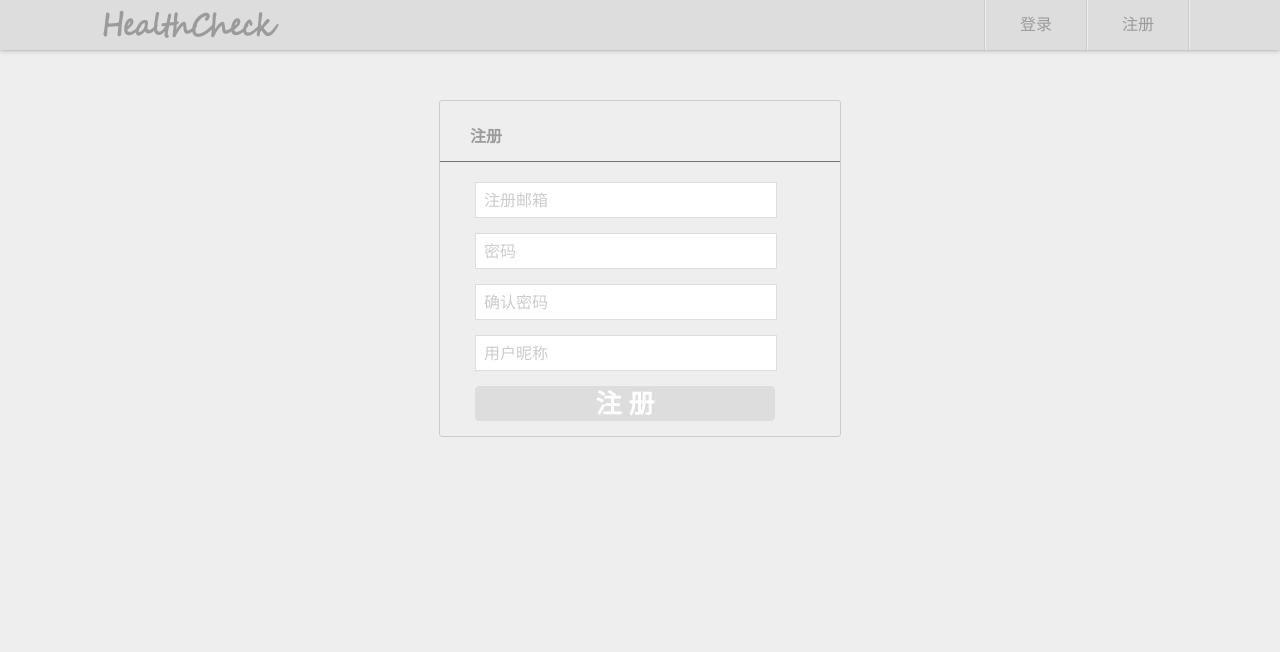
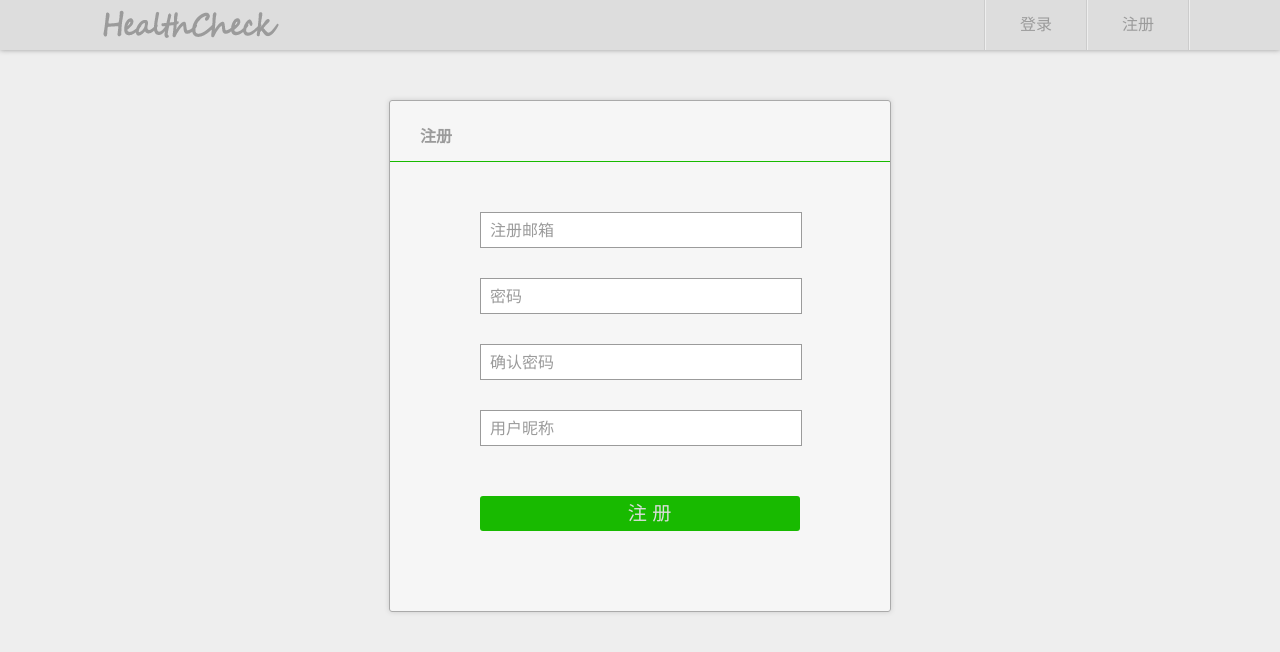
Before and after one commit to Health-Check-For-Cloud-Server/HealthCheckRepo, a plain HTML site: page signup.html in a window 1280 px wide. Drawn offline with Linux system fonts and the light colour scheme.

Commit message:
a little modification

```diff
--- a/css/login.css
+++ b/css/login.css
@@ -68,7 +68,7 @@ div#login_box button{
     margin-top:50px;
     font-family: inherit;
     cursor: pointer;
-    border-radius: 5px;
+    border-radius: 3px;
 }
 div#login_box button:hover{
     background: #18d600;
--- a/css/signup.css
+++ b/css/signup.css
@@ -5,11 +5,13 @@
 
 /*注册模块*/
 .register{
-	width:400px;
+	width:500px;
 	margin:50px auto;
-	border: 1px solid #CCCCCC;
+	border: 1px solid #aaa;
 	border-radius: 3px;
 	font-family: Arial,"微软雅黑","宋体";
+	background: rgba(255,255,255,0.5);
+	box-shadow:0px 0px 5px #ccc;
 }
 
 /*注册模块头部*/
@@ -28,23 +30,24 @@
 /*注册模块主体*/
 .register-content{
 	position:relative;
-	padding-top:5px;
+	padding:50px;
 }
 .register-content div{
-	margin:15px 25px 15px 35px;
+	margin-left: 40px;
+	margin-bottom: 30px;
 }
 .register-content label{
-	color:#ccc;
+	color:#9b9b9b;
 }
 .register-content input{
 	display:inline-block;
-	width: 300px;
+	width: 320px;
 	height: 34px;
 	line-height: 34px;
 	text-indent:1em;
 	font-size:14px;
 	outline:none;
-	border:1px solid #dddddd;
+	border:1px solid #9b9b9b;
 }
 .register-content input:hover{
 	border:1px solid #9b9b9b ;
@@ -71,20 +74,22 @@ input:-webkit-autofill {
 	position:absolute;
 	padding-top:2px;
 	line-height: 34px;
-	left:44px;
+	left:100px;
 }
+
 .register-content .reg_submit{
-	border: 1px solid #dddddd;
-	border-radius: 4px;
-	/*background: url(../image/signup_bg.png) repeat-x left top;*/
-	background-color: #dddddd;
-	text-align: center;
-  	height: 35px;
-  	color: white;
-  	font-size: 26px;
-  	font-weight:900;
-  	text-indent:0;
+	background: #18ba00;
+	color: #dddddd;
+	width: 320px;
+	height: 35px;
+	font-size: 1.2em;
+	font-family: inherit;
+	cursor: pointer;
+	border-radius: 3px;
+	margin-top: 20px;
+	border: 0;
 }
 .register-content .reg_submit:hover{
-	background-color: #9b9b9b;
+	background: #18d600;
+	border: 0;
 }
```
